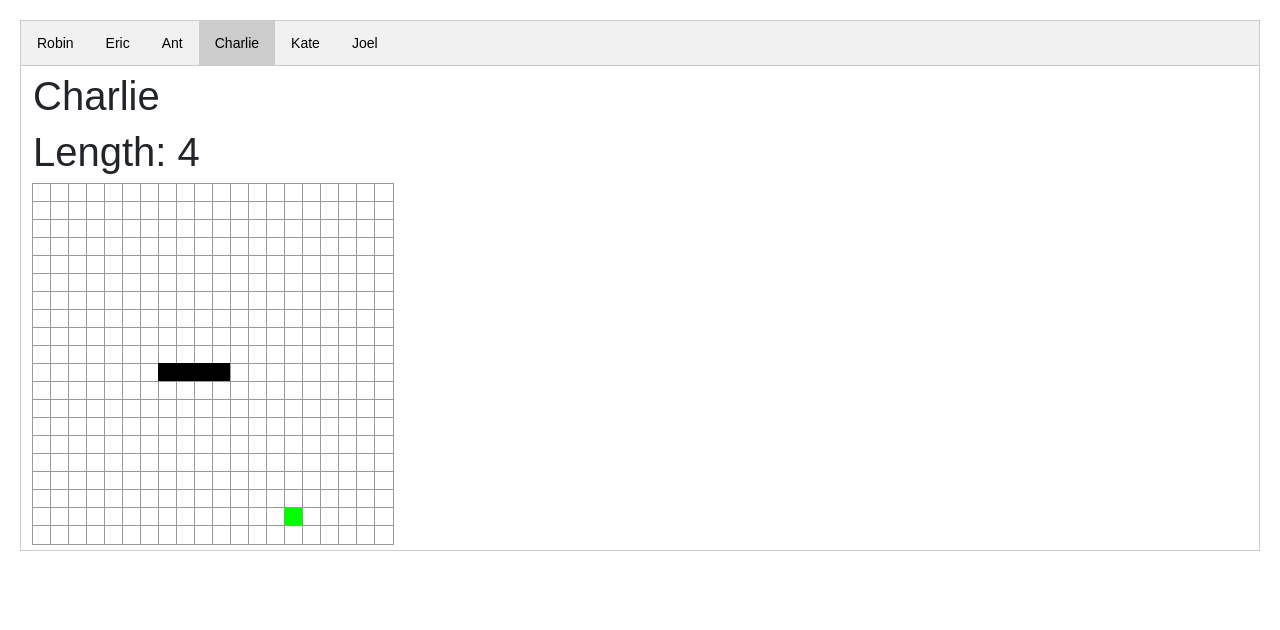
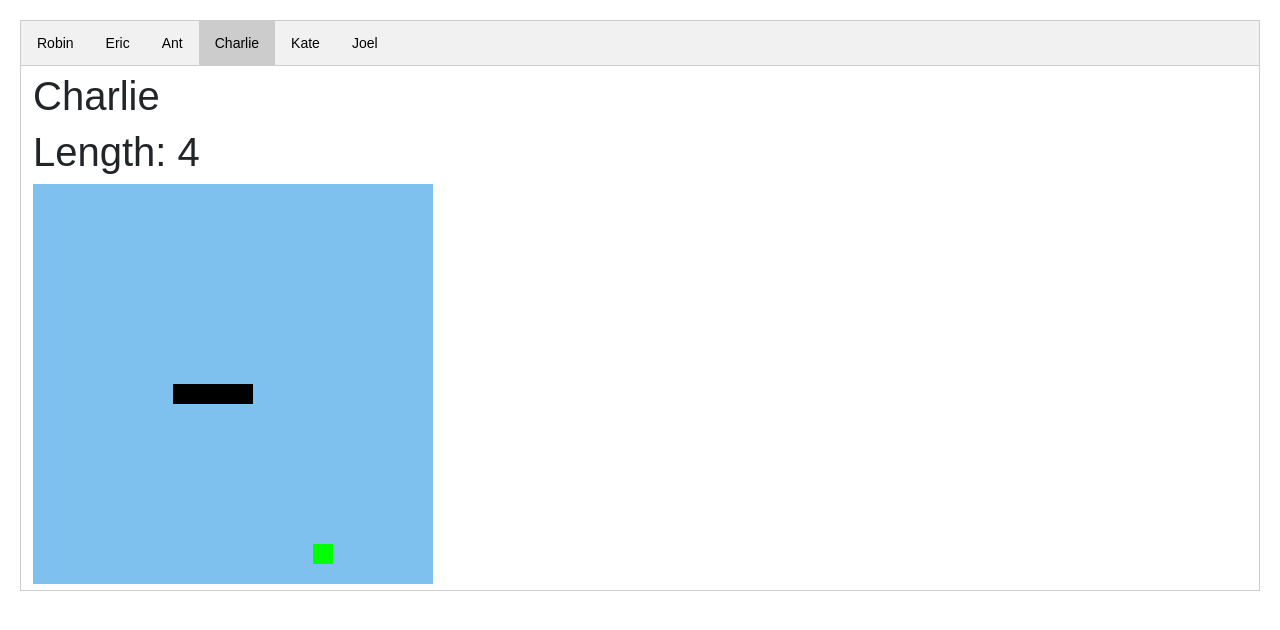
Before and after one commit to Softwire/cakes-and-ladders, a React (Create React App) app: page / in a window 1280 px wide. Both pictures are taken after a click on the button "Charlie". Shown: the top 630 px of the page. Built offline with nearby package versions, Linux system fonts and the light colour scheme; no server answers.

Commit message:
snake pls

```diff
--- a/src/Snake.css
+++ b/src/Snake.css
@@ -1,39 +1,39 @@
 .empty-square {
-  background: #fff;
-  border: 1px solid #999;
+  background: #7ec0ee;
+  /*border: 1px solid #999;*/
   float: left;
   height: 20px;
-  margin: -1px;
+  /*margin: -1px;*/
   padding: 0;
   width: 20px;
 }
 
 .body-square {
   background: #000;
-  border: 1px solid #000;
+  /*border: 1px solid #000;*/
   float: left;
   height: 20px;
-  margin: -1px;
+  /*margin: -1px;*/
   padding: 0;
   width: 20px;
 }
 
 .food-square {
   background: #00FF00;
-  border: 1px solid #0F0;
+  /*border: 1px solid #0F0;*/
   float: left;
   height: 20px;
-  margin: -1px;
+  /*margin: -1px;*/
   padding: 0;
   width: 20px;
 }
 
 .dead-square {
   background: #FF0000;
-  border: 1px solid #F00;
+  /*border: 1px solid #F00;*/
   float: left;
   height: 20px;
-  margin: -1px;
+  /*margin: -1px;*/
   padding: 0;
   width: 20px;
 }
--- a/src/Snake.js
+++ b/src/Snake.js
@@ -118,18 +118,27 @@ class Snake extends Component {
     }
   }
 
-  render() {
+  // renderRow(numRow)
+  // {
+  //   var row = [];
+  //   for (var i = 0; i < numCols; i++) {
+  //     row.push(<div className={this.state.board[numRow * numCols + i] + '-square'}/>);
+  //   }
+  //   return (
+  //       <div className="board-row">
+  //           {row}
+  //           </div>);
+  // }
+
+   render() {
     var cells = [];
-    var cellSize = 18;
+    var cellSize = 20;
 
     for (var row = 0; row < numRows; row++) {
       for (var col = 0; col < numCols; col++) {
-        cells.push(<div class={this.state.board[row * numRows + col] + '-square'} />)
+        cells.push(<div class={this.state.board[row * numCols + col] + '-square'} />)
       }
     }
-
-    var width = numCols * cellSize;
-    var height = numRows * cellSize;
 
     return (
       <div class="snake-game">
@@ -143,6 +152,22 @@ class Snake extends Component {
         </div>
       </div>
     );
+    //
+    //   var rows = [];
+    //   for (var i = 0; i < numRows; i++) {
+    //     rows.push(this.renderRow(i))
+    //   }
+    //   return (
+    //       <div
+    //           className="snake-game"
+    //           onKeyDown={this._handleKey.bind(this)}
+    //       >
+    //           <h1 className="snake-score">Length: {this.state.snake.length}</h1>
+    //       <div
+    //         ref="board">
+    //         {rows}
+    //       </div>
+    //       </div>);
   }
 }
 
```
